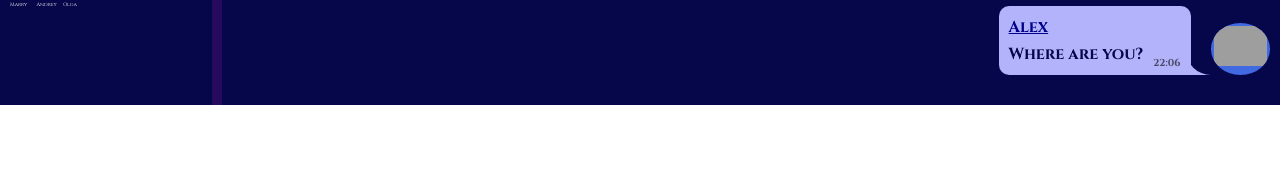
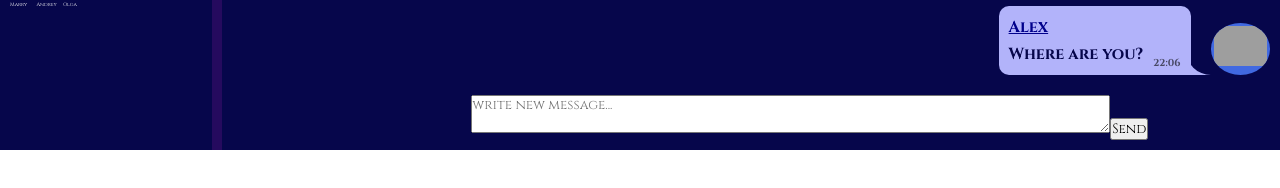
Before and after one commit to aliaksandr-batskalevich/3-react-samurai-way, a React (Create React App) app: page /messages in a window 1280 px wide. Shown: the part 292-480 px from the top of the page. Built offline with nearby package versions, Linux system fonts and the light colour scheme; grey boxes are pictures that could not be loaded.

Commit message:
project after 33 lessons

```diff
--- a/src/App.tsx
+++ b/src/App.tsx
@@ -6,8 +6,10 @@ import {Content} from "./components/Content/Content";
 import {BrowserRouter} from "react-router-dom";
 import {appDataType} from "./redux/state";
 
+
 type AppPropsType = {
     appData: appDataType
+    addPostCallBack: (postMessage: string) => void
 }
 
 const App = (props: AppPropsType) => {
@@ -16,7 +18,7 @@ const App = (props: AppPropsType) => {
             <div className="appWrapper">
                 <Header/>
                 <NavBar sideBarData={props.appData.friendsPage}/>
-                <Content appData={props.appData}/>
+                <Content appData={props.appData} addPostCallBack={props.addPostCallBack}/>
             </div>
         </BrowserRouter>
     )
--- a/src/components/Content/Content.tsx
+++ b/src/components/Content/Content.tsx
@@ -11,13 +11,14 @@ import {appDataType} from "../../redux/state";
 
 type ContentPropsType = {
     appData: appDataType
+    addPostCallBack: (postMessage: string) => void
 }
 
 export const Content = (props: ContentPropsType) => {
     return (
         <div className={s.contentWrapper}>
                 <Routes>
-                    <Route path='/' element={<Profile profileInfo={props.appData.profilePage.profileInfo} posts={props.appData.profilePage.posts}/>}/>
+                    <Route path='/' element={<Profile profileInfo={props.appData.profilePage.profileInfo} posts={props.appData.profilePage.posts} addPostCallBack={props.addPostCallBack}/>}/>
                     <Route path='/friends' element={<Friends/>}/>
                     <Route path='/messages/*' element={<Dialogues dialogues={props.appData.dialoguesPage}/>}/>
                     <Route path='/news' element={<News/>}/>
--- a/src/components/Content/Dialogues/Dialogues.module.css
+++ b/src/components/Content/Dialogues/Dialogues.module.css
@@ -23,3 +23,16 @@
 .message {
 
 }
+
+.inputMessageWrapper {
+
+}
+
+.textarea {
+    width: 80%;
+    min-height: 30px;
+}
+
+.button {
+
+}
--- a/src/components/Content/Dialogues/Dialogues.tsx
+++ b/src/components/Content/Dialogues/Dialogues.tsx
@@ -1,4 +1,4 @@
-import React from "react";
+import React, {ChangeEvent, KeyboardEvent, MouseEvent, useState} from "react";
 import s from './Dialogues.module.css';
 import {DialogueItem} from "./DialogueItem/DialogueItem";
 import {Message} from "./Message/Message";
@@ -10,6 +10,22 @@ type DialoguesPropsType = {
 
 export const Dialogues = (props: DialoguesPropsType) => {
 
+    let [newMessageData, setNewMessageData] = useState<string>('');
+
+    const onChangeTextAreaHandler = (event: ChangeEvent<HTMLTextAreaElement>) => {
+        setNewMessageData(event.currentTarget.value);
+    };
+    const sendMessage = () => {
+        props.dialogues.addMessage(newMessageData);
+        setNewMessageData('');
+    };
+    const onKeyPressTextAreaHandler = (event: KeyboardEvent<HTMLTextAreaElement>) => {
+        event.key === 'Enter' && sendMessage();
+    };
+    const onClickButtonHandler = (event: MouseEvent<HTMLButtonElement>) => {
+        sendMessage();
+    };
+
     let dialogues = props.dialogues.dialoguesData.map(el => {
         return (
             <DialogueItem key={el.id} data={el}/>
@@ -19,7 +35,7 @@ export const Dialogues = (props: DialoguesPropsType) => {
         return (
             <Message key={el.id} data={el}/>
         )
-    })
+    });
 
     return (
         <div className={s.dialoguesWrapper}>
@@ -28,6 +44,21 @@ export const Dialogues = (props: DialoguesPropsType) => {
             </div>
             <div className={s.messages}>
                 {messages}
+                <div className={s.inputMessageWrapper}>
+                    <textarea
+                        className={s.textarea}
+                        placeholder={'write new message...'}
+                        value={newMessageData}
+                        onChange={onChangeTextAreaHandler}
+                        onKeyPress={onKeyPressTextAreaHandler}
+                    />
+                    <button
+                        className={s.button}
+                        onClick={onClickButtonHandler}
+                    >
+                        Send
+                    </button>
+                </div>
             </div>
         </div>
     )
--- a/src/components/Content/Profile/MyPosts/MyPosts.tsx
+++ b/src/components/Content/Profile/MyPosts/MyPosts.tsx
@@ -6,13 +6,14 @@ import {postsType} from "../../../../redux/state";
 
 type MyPostsPropsType = {
     posts: postsType
+    addPostCallBack: (postMessage: string) => void
 }
 
 export const MyPosts = (props: MyPostsPropsType) => {
     return (
         <div className={s.myPosts}>
             <h2>MY POSTS</h2>
-            <NewPost/>
+            <NewPost addPostCallBack={props.addPostCallBack}/>
             <Posts posts={props.posts}/>
         </div>
     )
--- a/src/components/Content/Profile/MyPosts/NewPost/NewPost.tsx
+++ b/src/components/Content/Profile/MyPosts/NewPost/NewPost.tsx
@@ -1,11 +1,37 @@
-import React from "react";
+import React, {ChangeEvent, KeyboardEvent, useState} from "react";
 import s from './NewPost.module.css';
 
-export const NewPost = () => {
+type NewPostPropsType = {
+    addPostCallBack: (postMessage: string) => void
+}
+
+export const NewPost = (props: NewPostPropsType) => {
+
+    let [textAreaData, setTextAreaData] = useState<string>('');
+
+    const setTextData = (event: ChangeEvent<HTMLTextAreaElement>) => {
+        setTextAreaData(event.currentTarget.value);
+    }
+    const addPost = () => {
+        props.addPostCallBack(textAreaData);
+        setTextAreaData('');
+    }
+    const onKeyPressTextAeaHandler = (event: KeyboardEvent<HTMLTextAreaElement>) => {
+        event.key === 'Enter' && addPost();
+    }
+    const onClickButtonHandler = () => {
+        addPost();
+    }
+
     return (
         <div className={s.newPost}>
-            <textarea placeholder='New post...'/>
-            <button>ADD</button>
+            <textarea
+                placeholder='New post...'
+                value={textAreaData}
+                onChange={setTextData}
+                onKeyPress={onKeyPressTextAeaHandler}
+            />
+            <button onClick={onClickButtonHandler}>ADD</button>
         </div>
     )
 }
--- a/src/components/Content/Profile/MyPosts/Posts/Posts.tsx
+++ b/src/components/Content/Profile/MyPosts/Posts/Posts.tsx
@@ -9,7 +9,7 @@ type PostsPropsType = {
 
 export const Posts = (props: PostsPropsType) => {
 
-    let posts = props.posts.reverse().map(el => {
+    let posts = props.posts.map(el => {
         return (
             <Post key={el.id} data={el}/>
         )
@@ -17,7 +17,7 @@ export const Posts = (props: PostsPropsType) => {
 
     return (
         <div className={s.postsWrapper}>
-            {posts}
+            {posts.reverse()}
         </div>
     )
 }
--- a/src/components/Content/Profile/Profile.tsx
+++ b/src/components/Content/Profile/Profile.tsx
@@ -7,6 +7,7 @@ import {postsType, profileInfoType} from "../../../redux/state";
 type ProfilePropsType = {
     profileInfo: profileInfoType
     posts: postsType
+    addPostCallBack: (postMessage: string) => void
 }
 
 export const Profile = (props: ProfilePropsType) => {
@@ -15,7 +16,7 @@ export const Profile = (props: ProfilePropsType) => {
             <div className={s.backgroundContent}>
             </div>
             <ProfileInfo profileInfo={props.profileInfo}/>
-            <MyPosts posts={props.posts}/>
+            <MyPosts posts={props.posts} addPostCallBack={props.addPostCallBack}/>
         </div>
     )
 }
--- a/src/index.tsx
+++ b/src/index.tsx
@@ -1,11 +1,10 @@
 import React from 'react';
-import ReactDOM from 'react-dom';
 import './index.css';
-import App from './App';
 import reportWebVitals from './reportWebVitals';
 import {appData} from './redux/state'
+import {renderApp} from "./render";
 
-ReactDOM.render(<App appData={appData}/>, document.getElementById('root'))
+renderApp(appData);
 
 // If you want to start measuring performance in your app, pass a function
 // to log results (for example: reportWebVitals(console.log))
--- a/src/redux/state.ts
+++ b/src/redux/state.ts
@@ -1,4 +1,5 @@
 import {v1} from "uuid";
+import {renderApp} from "../render";
 
 export type profileInfoType = {
     avatarImg: string
@@ -32,10 +33,11 @@ export type messageType = {
     message: string
     time: string
 }
-type messagesDataType = Array<messageType>
+export type messagesDataType = Array<messageType>
 export type dialoguesPageType = {
     dialoguesData: dialoguesDataType
     messagesData: messagesDataType
+    addMessage: (messageData: string) => void
 }
 
 export type friendType = {
@@ -49,7 +51,7 @@ export type friendsPageType = Array<friendType>
 export type appDataType = {
     profilePage: profilePageType
     dialoguesPage: dialoguesPageType
-    friendsPage:  friendsPageType
+    friendsPage: friendsPageType
 }
 
 export const appData: appDataType = {
@@ -113,12 +115,52 @@ export const appData: appDataType = {
                 message: 'Where are you?',
                 time: '22:06'
             },
-        ]
+        ],
+        addMessage: (messageData: string) => {
+            appData.dialoguesPage.messagesData.push({
+                id: v1(), avatar: 'https://cdn-icons-png.flaticon.com/512/126/126486.png',
+                name: 'Alex',
+                message: messageData,
+                time: '22:05'
+            });
+            renderApp(appData);
+        }
     },
     friendsPage: [
-        {id: v1(), avatar: 'https://cdn-icons-png.flaticon.com/512/126/126486.png', name: 'Marry', backgroundColor: 'orangered'},
-        {id: v1(), avatar: 'https://cdn-icons-png.flaticon.com/512/126/126486.png', name: 'Andrey', backgroundColor: 'royalblue'},
-        {id: v1(), avatar: 'https://cdn-icons-png.flaticon.com/512/126/126486.png', name: 'Olga', backgroundColor: 'orangered'},
-        {id: v1(), avatar: 'https://cdn-icons-png.flaticon.com/512/126/126486.png', name: 'Nick', backgroundColor: 'orangered'}
-    ]
+        {
+            id: v1(),
+            avatar: 'https://cdn-icons-png.flaticon.com/512/126/126486.png',
+            name: 'Marry',
+            backgroundColor: 'orangered'
+        },
+        {
+            id: v1(),
+            avatar: 'https://cdn-icons-png.flaticon.com/512/126/126486.png',
+            name: 'Andrey',
+            backgroundColor: 'royalblue'
+        },
+        {
+            id: v1(),
+            avatar: 'https://cdn-icons-png.flaticon.com/512/126/126486.png',
+            name: 'Olga',
+            backgroundColor: 'orangered'
+        },
+        {
+            id: v1(),
+            avatar: 'https://cdn-icons-png.flaticon.com/512/126/126486.png',
+            name: 'Nick',
+            backgroundColor: 'orangered'
+        }
+    ],
 }
+
+export const addPost = (postMessage: string) => {
+    appData.profilePage.posts.push({
+        id: v1(),
+        avatar: 'https://papik.pro/uploads/posts/2022-01/thumbs/1643607932_3-papik-pro-p-logotip-koshka-3.png',
+        text: postMessage,
+        date: 'June 22, 2022',
+        numOfLikes: 0
+    });
+    renderApp(appData);
+};
--- /dev/null
+++ b/src/render.tsx
@@ -0,0 +1,9 @@
+import React from 'react';
+import ReactDOM from 'react-dom';
+import './index.css';
+import App from './App';
+import {addPost, appDataType} from './redux/state'
+
+export const renderApp = (appData: appDataType) => {
+    ReactDOM.render(<App appData={appData} addPostCallBack={addPost}/>, document.getElementById('root'));
+}
```
